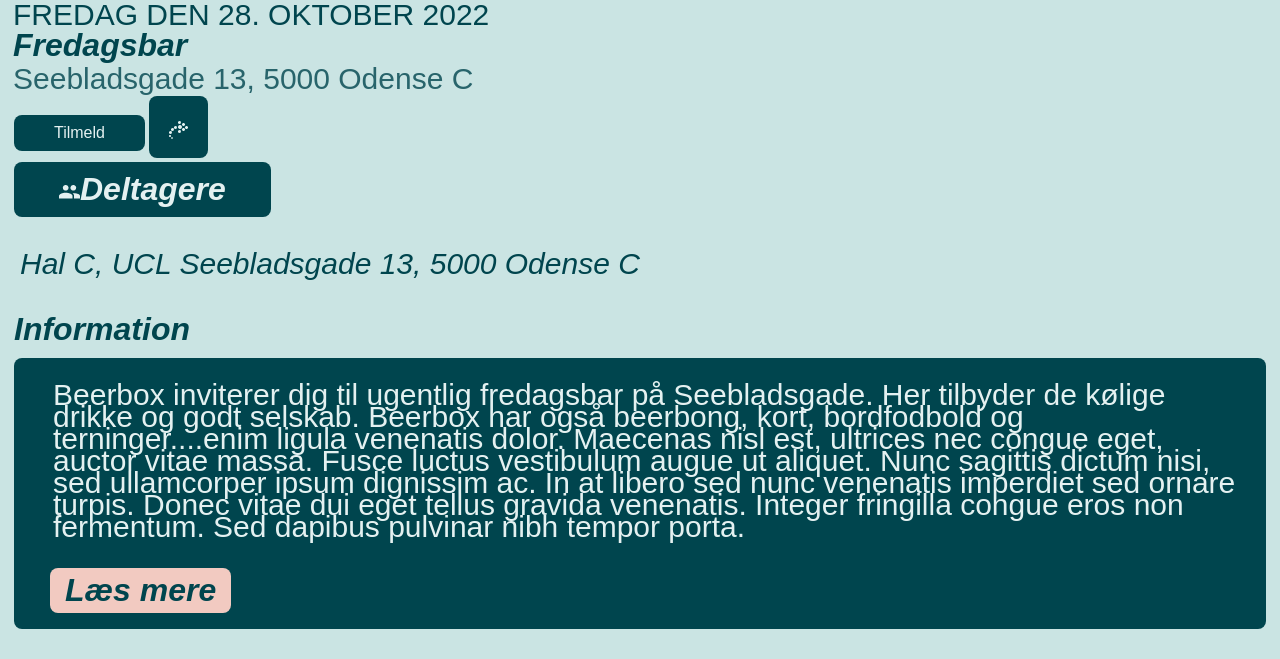
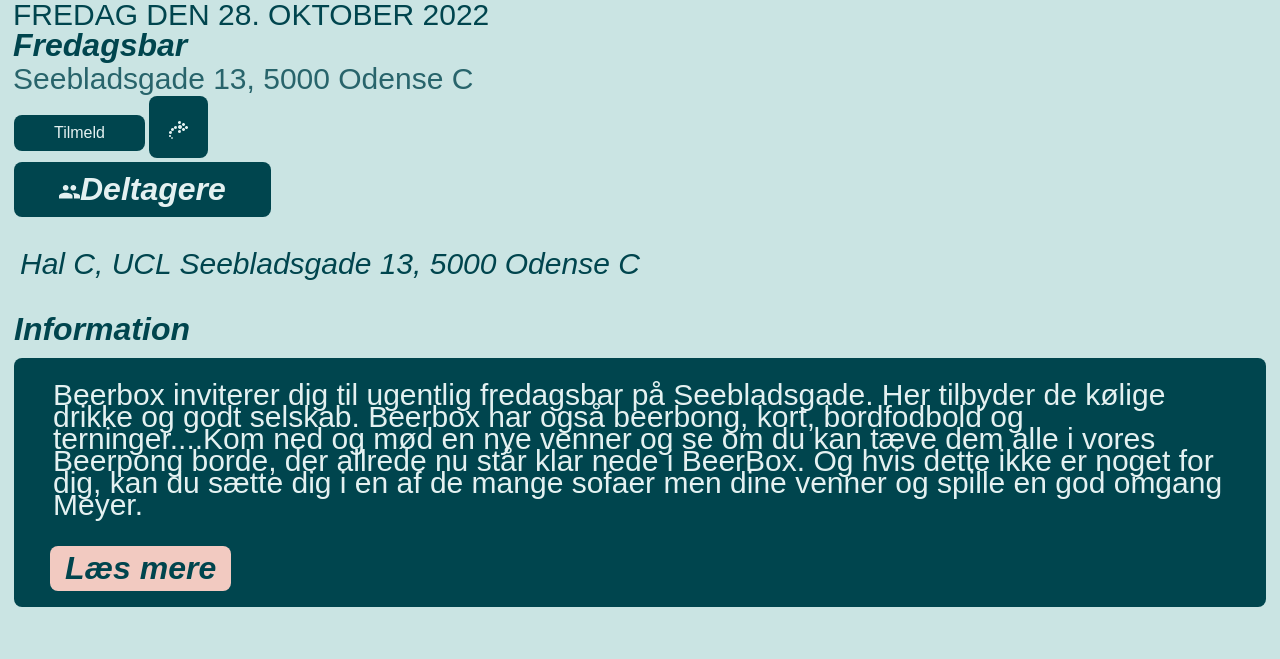
Before and after one commit to frejakock/UCL_Events, a plain HTML site: page eventside.html in a window 1280 px wide. Shown: the part 1146-1805 px from the top of the page. After the commit the page ends 1783 px from the top, so only its background shows below. Drawn offline with Linux system fonts and the light colour scheme; a web font is replaced by a local one.

Commit message:
Update eventside.html

```diff
--- a/eventside.html
+++ b/eventside.html
@@ -71,7 +71,7 @@
 
 <div class="info-boks">
   <p class="info">Beerbox inviterer dig til ugentlig fredagsbar på Seebladsgade. Her tilbyder de kølige drikke og godt selskab.
-  Beerbox har også beerbong, kort, bordfodbold og terninger.<span id="dots">...</span><span id="more">enim ligula venenatis dolor. Maecenas nisl est, ultrices nec congue eget, auctor vitae massa. Fusce luctus vestibulum augue ut aliquet. Nunc sagittis dictum nisi, sed ullamcorper ipsum dignissim ac. In at libero sed nunc venenatis imperdiet sed ornare turpis. Donec vitae dui eget tellus gravida venenatis. Integer fringilla congue eros non fermentum. Sed dapibus pulvinar nibh tempor porta.</span></p>
+  Beerbox har også beerbong, kort, bordfodbold og terninger.<span id="dots">...</span><span id="more">Kom ned og mød en nye venner og se om du kan tæve dem alle i vores Beerpong borde, der allrede nu står klar nede i BeerBox. Og hvis dette ikke er noget for dig, kan du sætte dig i en af de mange sofaer men dine venner og spille en god omgang Meyer.</span></p>
 
   <button class="mybtn"onclick="myFunction()" id="myBtn">Læs mere</button>
 </div>
```
